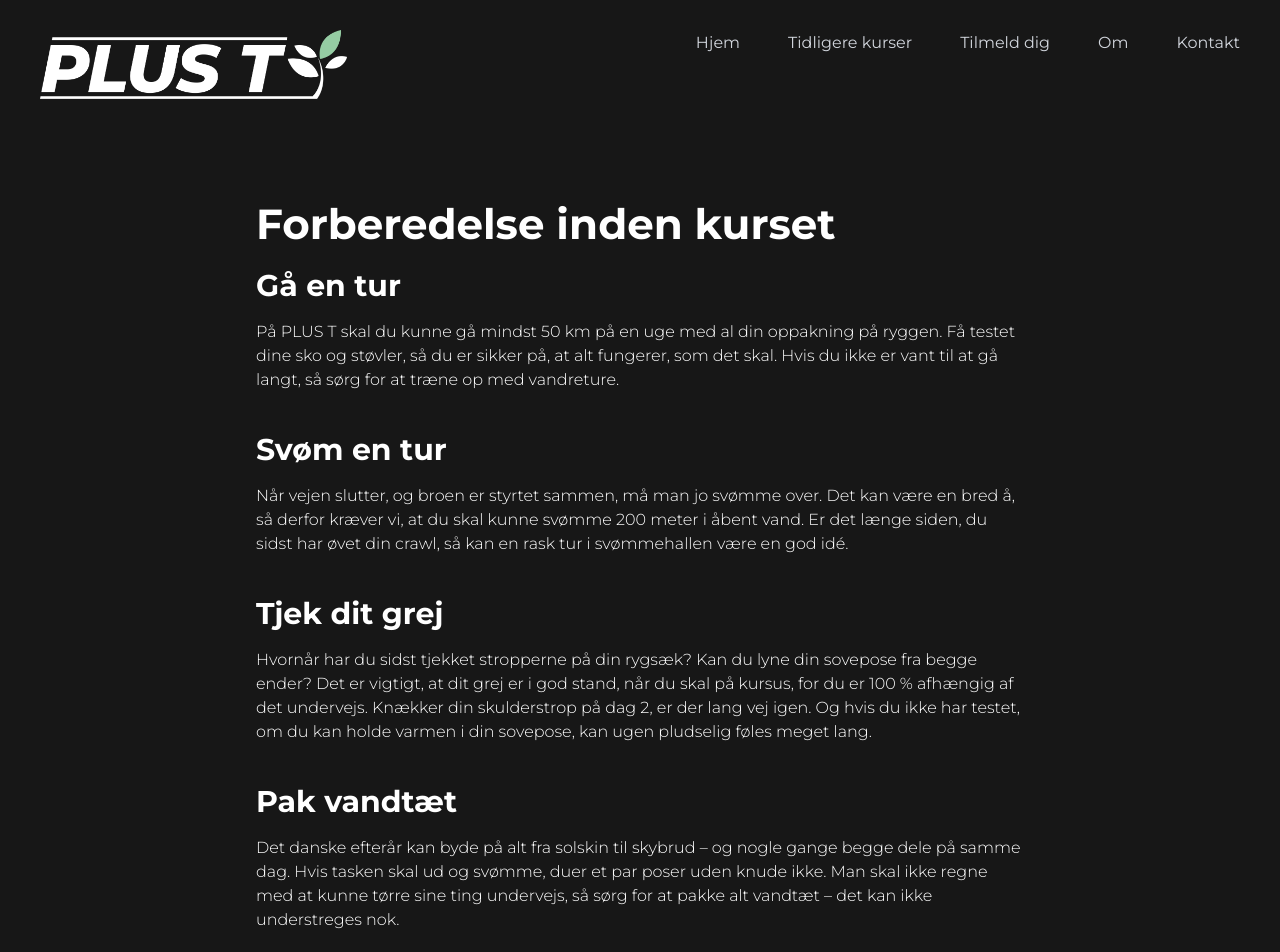
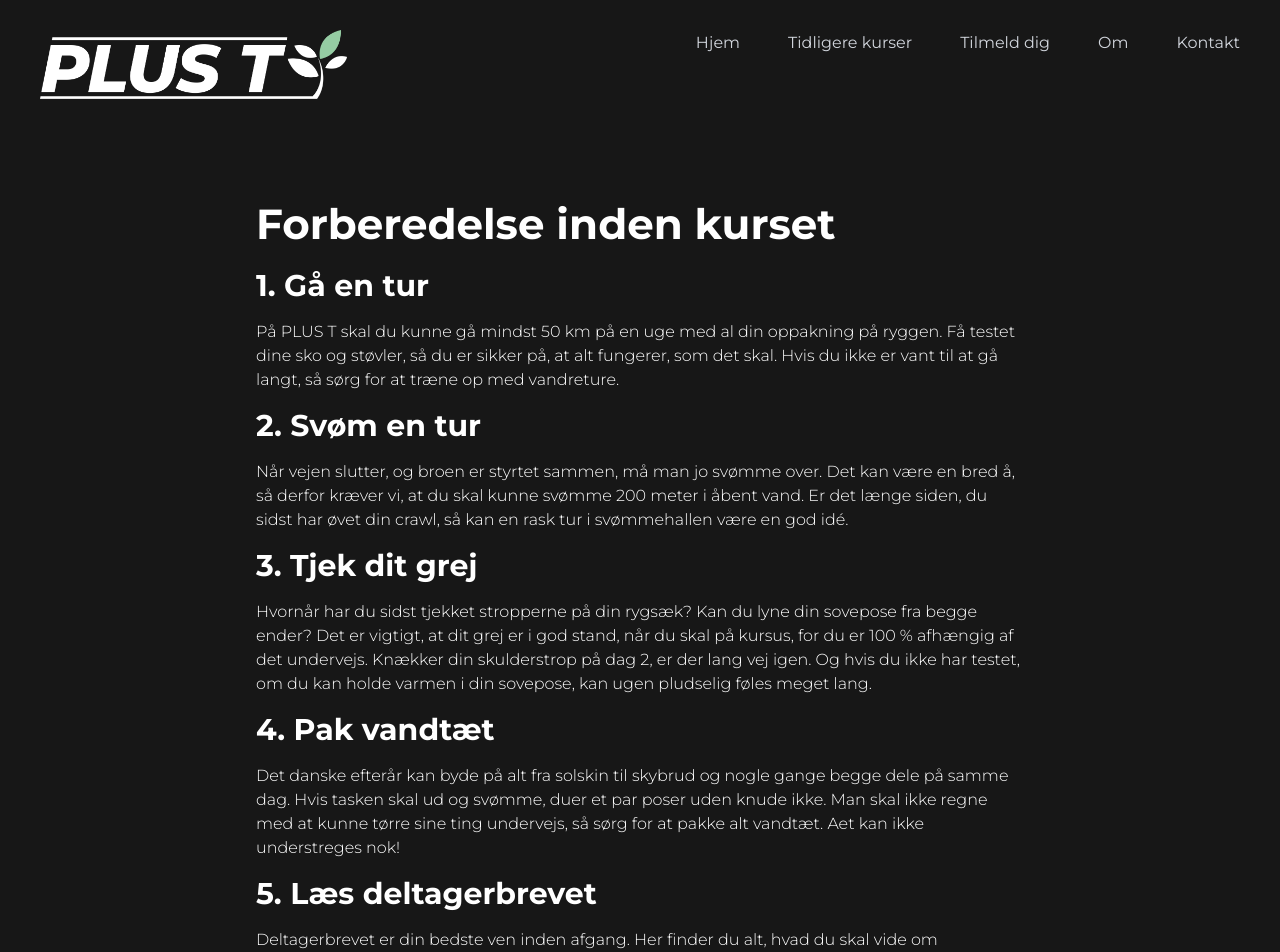
Before and after one commit to emilieweiss/plus-t, a React (Vite) app: page /about/about_course in a window 1280 px wide. Shown: the top 952 px of the page. Built offline with nearby package versions, Linux system fonts and the light colour scheme.

Commit message:
Forberedelse til kurset

```diff
--- a/src/routes/about/about_course.tsx
+++ b/src/routes/about/about_course.tsx
@@ -2,26 +2,24 @@ import { createFileRoute } from "@tanstack/react-router";
 export const Route = createFileRoute("/about/about_course")({
   component: () => (
     <div>
-      <div className="flex flex-col items-center px-6 pt-8 md:px-20 md:pt-16 lg:px-40">
+      <div className="flex flex-col items-center px-6 md:pt-16 lg:px-40">
         <div className="max-w-3xl">
           <h2 className="text-2xl md:text-[42px]">Forberedelse inden kurset</h2>
-          <h2>Gå en tur</h2>
+          <h2>1. Gå en tur</h2>
           <p>
             På PLUS T skal du kunne gå mindst 50 km på en uge med al din
             oppakning på ryggen. Få testet dine sko og støvler, så du er sikker
             på, at alt fungerer, som det skal. Hvis du ikke er vant til at gå
             langt, så sørg for at træne op med vandreture.
           </p>
-          <br />
-          <h2>Svøm en tur</h2>
+          <h2>2. Svøm en tur</h2>
           <p>
             Når vejen slutter, og broen er styrtet sammen, må man jo svømme
             over. Det kan være en bred å, så derfor kræver vi, at du skal kunne
             svømme 200 meter i åbent vand. Er det længe siden, du sidst har øvet
             din crawl, så kan en rask tur i svømmehallen være en god idé.
           </p>
-          <br />
-          <h2>Tjek dit grej</h2>
+          <h2>3. Tjek dit grej</h2>
           <p>
             Hvornår har du sidst tjekket stropperne på din rygsæk? Kan du lyne
             din sovepose fra begge ender? Det er vigtigt, at dit grej er i god
@@ -30,26 +28,23 @@ export const Route = createFileRoute("/about/about_course")({
             Og hvis du ikke har testet, om du kan holde varmen i din sovepose,
             kan ugen pludselig føles meget lang.
           </p>
-          <br />
-          <h2>Pak vandtæt</h2>
+          <h2>4. Pak vandtæt</h2>
           <p>
-            Det danske efterår kan byde på alt fra solskin til skybrud – og
-            nogle gange begge dele på samme dag. Hvis tasken skal ud og svømme,
-            duer et par poser uden knude ikke. Man skal ikke regne med at kunne
-            tørre sine ting undervejs, så sørg for at pakke alt vandtæt – det
-            kan ikke understreges nok.
+            Det danske efterår kan byde på alt fra solskin til skybrud og nogle
+            gange begge dele på samme dag. Hvis tasken skal ud og svømme, duer
+            et par poser uden knude ikke. Man skal ikke regne med at kunne tørre
+            sine ting undervejs, så sørg for at pakke alt vandtæt. Aet kan ikke
+            understreges nok!
           </p>
-          <br />
-          <h2>Læs deltagerbrevet</h2>
+          <h2>5. Læs deltagerbrevet</h2>
           <p>
             Deltagerbrevet er din bedste ven inden afgang. Her finder du alt,
-            hvad du skal vide om pakkeliste, mødetid og praktiske detaljer – men
+            hvad du skal vide om pakkeliste, mødetid og praktiske detaljer, men
             også lidt om, hvad du kan forvente af ugen. Læs det grundigt (gerne
             to gange), så du ikke står i skoven og mangler den ene ting, du
             troede, du ikke fik brug for. Jo bedre du er forberedt, desto mere
             overskud får du til at nyde oplevelsen.
           </p>
-          <br />
         </div>
       </div>
     </div>
```
